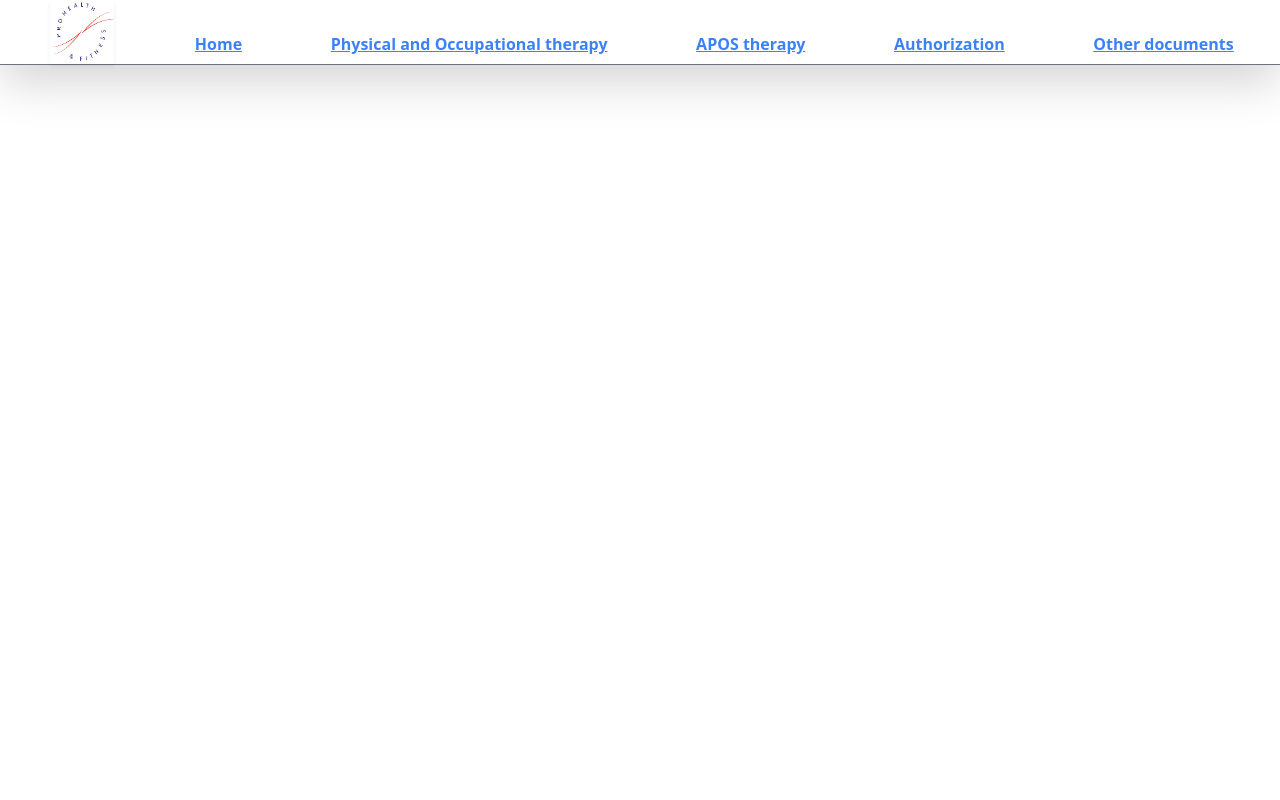
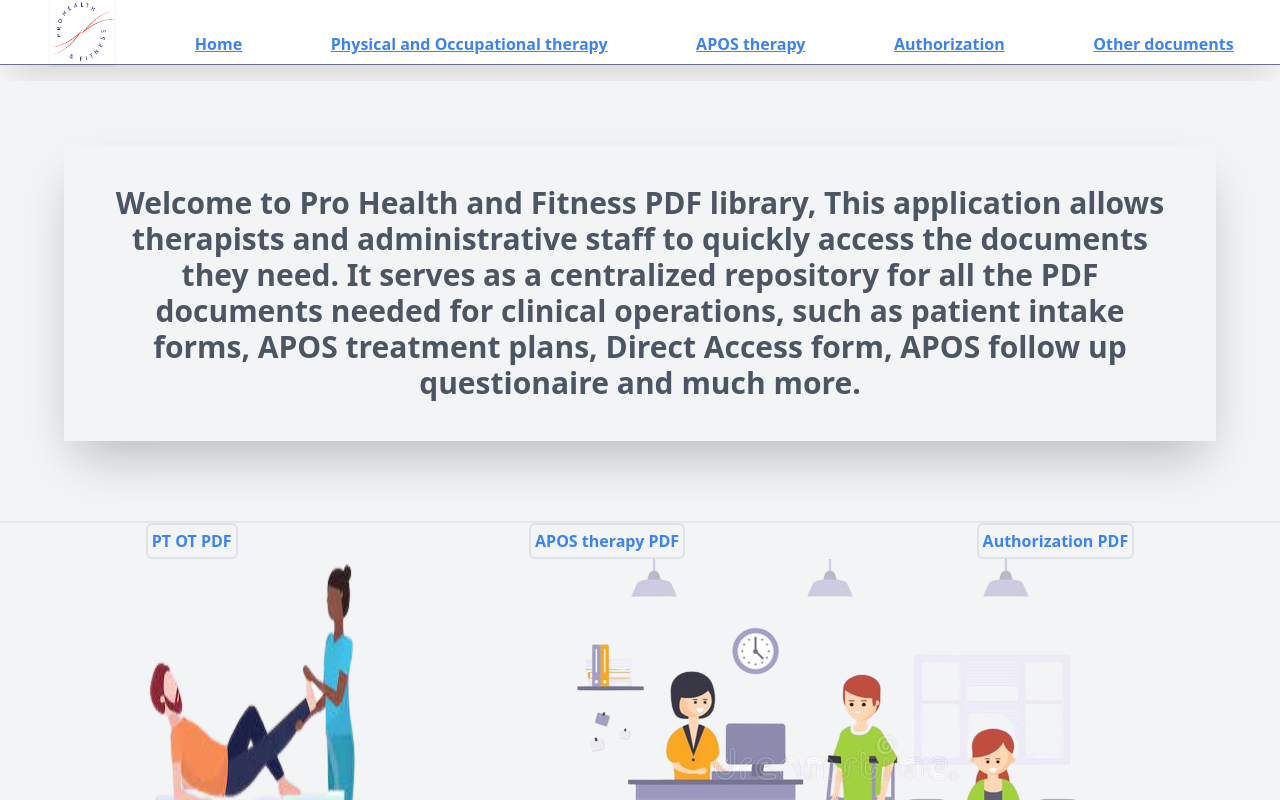
Before and after one commit to cedenoc181/ProHealthRepository, a React (Create React App) app: page / in a window 1280 px wide. Shown: the top 800 px of the page. Built offline with nearby package versions, Linux system fonts and the light colour scheme.

Commit message:
added home page and apos page

```diff
--- a/src/APOS/APOS.js
+++ b/src/APOS/APOS.js
@@ -1,8 +1,20 @@
-import React from 'react'
+import React from 'react';
+import "./APOS.css";
+import APOSPDF from "./APOSPDF";
 
 function APOS() {
   return (
-    <div>APOS</div>
+    <div className="apos bg-gray-100 w-fill h-screen" id="APOS">
+    <div className="Prompt">
+          <p className="p-10 font-semibold text-gray-600 text-3xl text-center">
+            APOS Therapy PDF's regarding new patient intakes
+             and post 1 year patient evaluations and more in both english and spanish.
+          </p>
+    </div>
+
+      <APOSPDF />
+
+    </div>
   )
 }
 
--- a/src/Home/Home.js
+++ b/src/Home/Home.js
@@ -2,7 +2,47 @@ import React from 'react'
 
 function Home() {
   return (
-    <div></div>
+    <div className="bg-gray-100 w-fill h-screen">
+    <div className=" rounded p-16">
+      <p className="p-10 font-semibold text-gray-600 text-3xl shadow-2xl">
+        Welcome to Pro Health and Fitness PDF library, This application allows
+        therapists and administrative staff to quickly access the documents
+        they need. It serves as a centralized repository for all the PDF
+        documents needed for clinical operations, such as patient intake
+        forms, APOS treatment plans, Direct Access form, APOS follow up
+        questionaire and much more.
+      </p>
+    </div>
+
+    <div className="flex justify-around border-t-2 shadow-xs border-gray-200">
+      <div>
+      <a href="/PTOT">
+        <button className="border border-blue-600 border-2 p-1 text-blue-500 hover:text-blue-800 hover:bg-gray-300 rounded font-semibold cursor-pointer">
+          PT OT PDF
+        </button>
+      </a>
+
+      </div>
+      <a href="/APOS">
+        <button className="border border-blue-600 border-2 p-1 text-blue-500 hover:text-blue-800 hover:bg-gray-300 rounded font-semibold cursor-pointer">
+          APOS therapy PDF
+        </button>
+      </a>
+      <a href="/Auth">
+        <button className="border border-blue-600 border-2 p-1 text-blue-500 hover:text-blue-800 hover:bg-gray-300 rounded font-semibold cursor-pointer">
+          Authorization PDF
+        </button>
+      </a>
+    </div>
+    <div className="flex justify-evenly">
+      <img
+        className="w-250 h-150"
+        src={require("../PTimgRBG.png")}
+        alt="fdimg"
+      />
+      <img className="" src={require("../ptimgphfRBG.png")} alt="fdimg2" />
+    </div>
+  </div>
   )
 }
 
```
